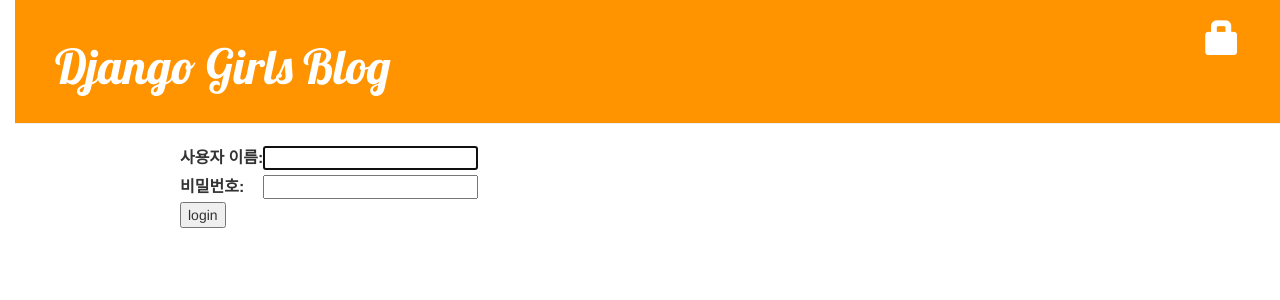
After one commit to kiseskrap/my-first-blog, a Django app: page /accounts/login/ in a window 1280 px wide; the page is wider, and only the part inside the window is pictured. The commit adds this page. Shown: the top 300 px of that part. Run offline with Django 4.2, Linux system fonts and the light colour scheme; some libraries are stand-ins or nearby versions.

Commit message:
add auth

```diff
--- a/blog/templates/blog/base.html
+++ b/blog/templates/blog/base.html
@@ -12,8 +12,10 @@
             {% if user.is_authenticated %}
                 <a href="{% url 'post_new' %}" class="top-menu"><span class="glyphicon glyphicon-plus"></span></a>
                 <a href="{% url 'post_draft_list' %}" class="top-menu"><span class="glyphicon glyphicon-edit"></span></a>
+                <p class="top-menu">{{ user.username }} 님!<small>(<a href="{% url 'logout' %}">Log out</a>)</small></p>
+            {% else %}
+                <a href="{% url 'login' %}" class="top-menu"><span class="glyphicon glyphicon-lock"></span></a>
             {% endif %}
-            {% comment %} <a href="{% url 'post_new' %}" class="top-menu"><span class="glyphicon glyphicon-plus"></span></a> {% endcomment %}
             <h1><a href="/">Django Girls Blog</a></h1>
         </div>
 
--- /dev/null
+++ b/blog/templates/registration/login.html
@@ -0,0 +1,24 @@
+{% extends "blog/base.html" %}
+
+{% block content %}
+    {% if form.errors %}
+        <p>이름과 비밀번호가 일치하지 않습니다. 다시 시도해주세요.</p>
+    {% endif %}
+
+    <form method="post" action="{% url 'login' %}">
+    {% csrf_token %}
+        <table>
+        <tr>
+            <td>{{ form.username.label_tag }}</td>
+            <td>{{ form.username }}</td>
+        </tr>
+        <tr>
+            <td>{{ form.password.label_tag }}</td>
+            <td>{{ form.password }}</td>
+        </tr>
+        </table>
+
+        <input type="submit" value="login" />
+        <input type="hidden" name="next" value="{{ next }}" />
+    </form>
+{% endblock %}
--- a/mysite/settings.py
+++ b/mysite/settings.py
@@ -119,6 +119,8 @@ USE_TZ = True
 STATIC_URL = '/static/'
 STATIC_ROOT = str(BASE_DIR / 'static')
 
+LOGIN_REDIRECT_URL = '/'
+
 # Default primary key field type
 # https://docs.djangoproject.com/en/4.1/ref/settings/#default-auto-field
 
--- a/mysite/urls.py
+++ b/mysite/urls.py
@@ -15,8 +15,11 @@ Including another URLconf
 """
 from django.contrib import admin
 from django.urls import path, include
+from django.contrib.auth import views as auth_views
 
 urlpatterns = [
     path('admin/', admin.site.urls),
+    path('accounts/login/', auth_views.LoginView.as_view(), name='login'),
+    path('accounts/logout/', auth_views.LogoutView.as_view(next_page='/'), name='logout'),
     path('', include('blog.urls')),
 ]
```
Also changed, not shown: blog/views.py (+8 -0 lines).
